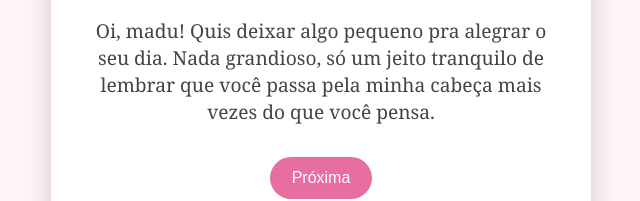
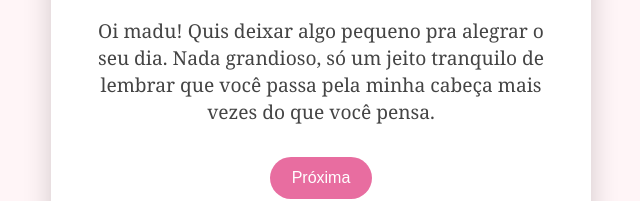
Before and after one commit to kaitinhokk/sitefofokk, a plain HTML site: page index.html in a window 1280 px wide. Shown: the part 353-554 px from the top of the page, 319-959 px from the left. Drawn offline with Linux system fonts and the light colour scheme.

Commit message:
Update index.html

```diff
--- a/index.html
+++ b/index.html
@@ -95,7 +95,7 @@
 
   <script>
     const messages = [
-      "Oi, madu! Quis deixar algo pequeno pra alegrar o seu dia. Nada grandioso, só um jeito tranquilo de lembrar que você passa pela minha cabeça mais vezes do que você pensa.",
+      "Oi madu! Quis deixar algo pequeno pra alegrar o seu dia. Nada grandioso, só um jeito tranquilo de lembrar que você passa pela minha cabeça mais vezes do que você pensa.",
       "Se chegou até aqui, é só pra te dizer que você tem um jeitinho único de deixar tudo mais leve. É impressionante como detalhes simples do seu dia ficam na minha memória.",
       "Bom, só queria dizer que mesmo quando eu te irrito ou te estresso, você sempre consegue aparecer na minha cabeça de um jeito especial, esse é meu jeito de mostrar carinho, espero ter arrancado pelo menos um sorriso com tudo isso."
     ];
```
